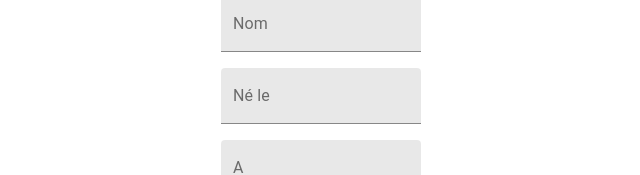
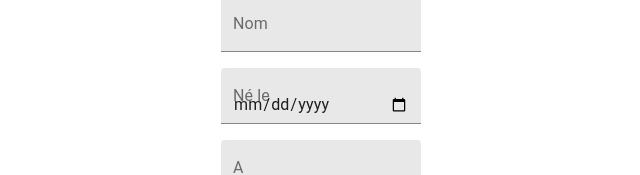
Before and after one commit to favreau84/jecoche, a React (Create React App) app: page /profile in a window 1280 px wide. Shown: the part 132-307 px from the top of the page, without its empty margins (319-959 px from the left). Built offline with nearby package versions, Linux system fonts and the light colour scheme.

Commit message:
change type of Birthdate field

```diff
--- a/src/components/Profile.js
+++ b/src/components/Profile.js
@@ -23,7 +23,6 @@ function Profile(props){
     const [profile, setProfile] = React.useState(()=>props.profile)
 
     function handleProfileSubmit(){
-        storage.saveProfile(profile);
         props.onSubmit(profile);
         props.history.push('/');
     }
@@ -53,7 +52,7 @@ function Profile(props){
                     <TextField id="lastName" label="Nom" variant="filled" />
                 </div>
                 <div>
-                    <TextField id="birthDay" label="Né le" variant="filled" />
+                    <TextField id="birthDay" label="Né le" variant="filled" type="date"/>
                 </div>
                 <div>
                     <TextField id="birthPlace" label="A" variant="filled" />
```
